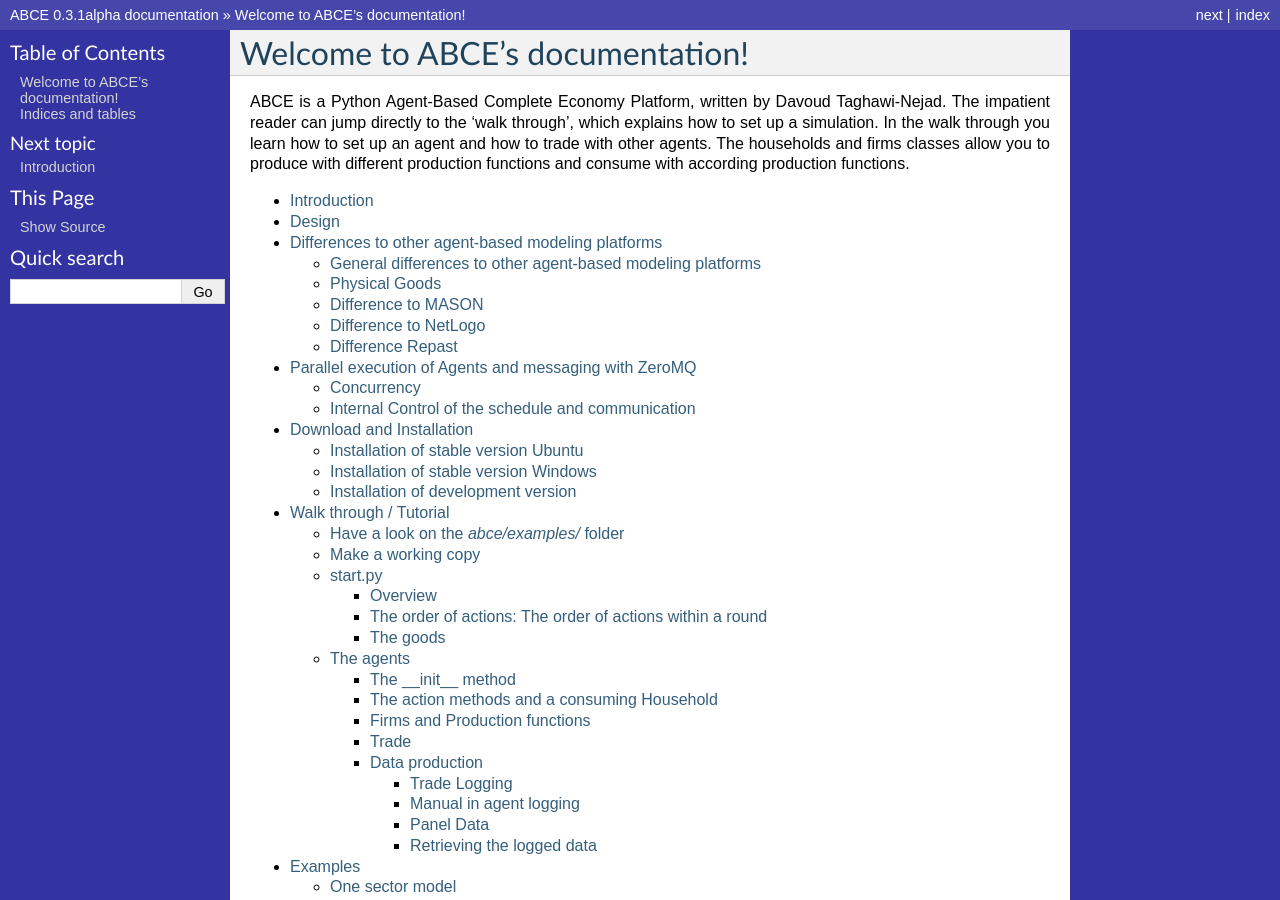
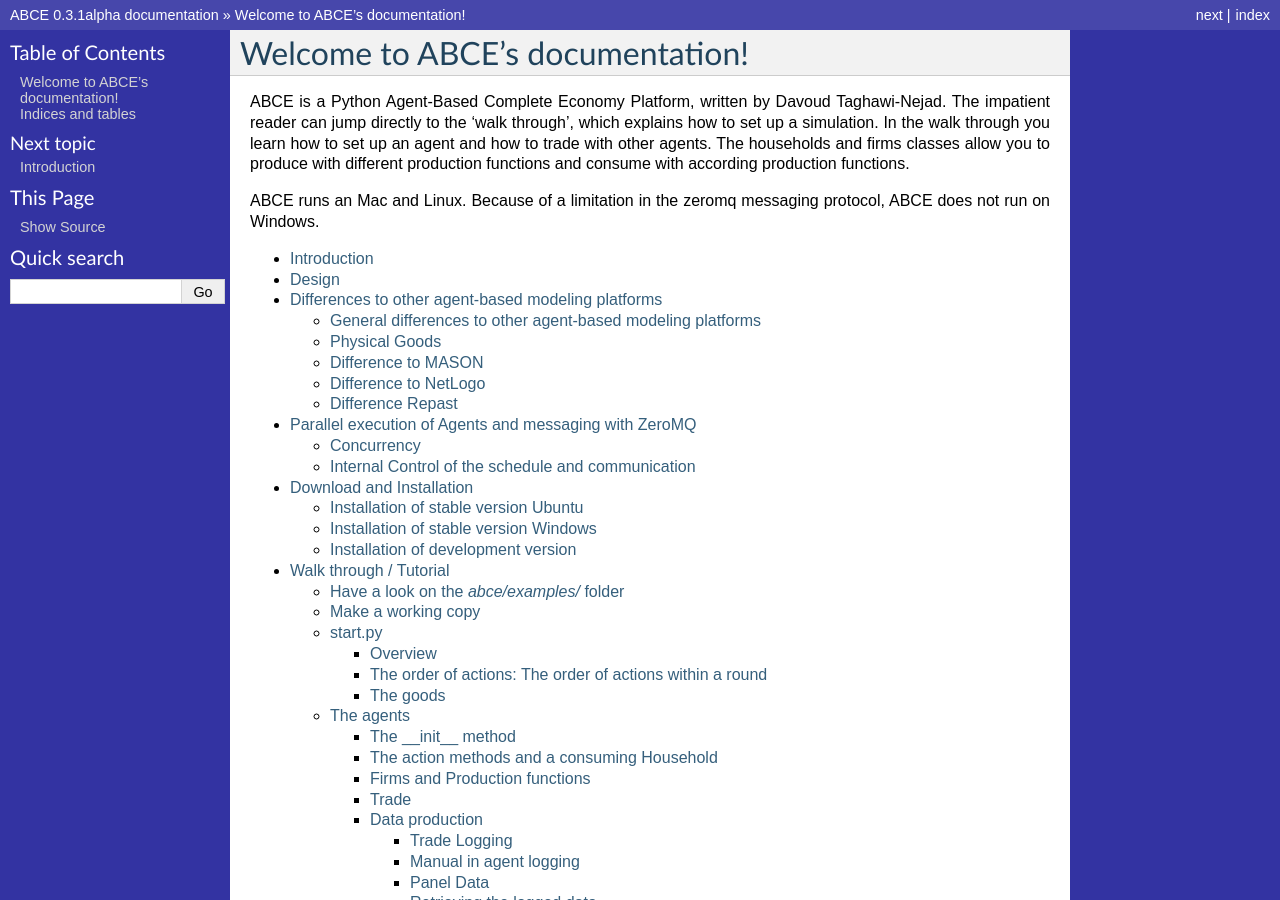
Before and after one commit to AB-CE/abce, a Sphinx documentation site: the page built from doc/index.rst, in a window 1280 px wide and 900 px high. Built offline with Sphinx 7.4.7, drawn with Linux system fonts in a browser that asks for light colours.

Commit message:
no windows comment in documentation

```diff
--- a/doc/index.rst
+++ b/doc/index.rst
@@ -12,6 +12,9 @@
 how to set up an agent and how to trade with other agents. The households and firms
 classes allow you to produce with different production functions and consume with according
 production functions.
+
+ABCE runs an Mac and Linux. Because of a limitation in the zeromq messaging protocol,
+ABCE does not run on Windows.
 
 
 
```
